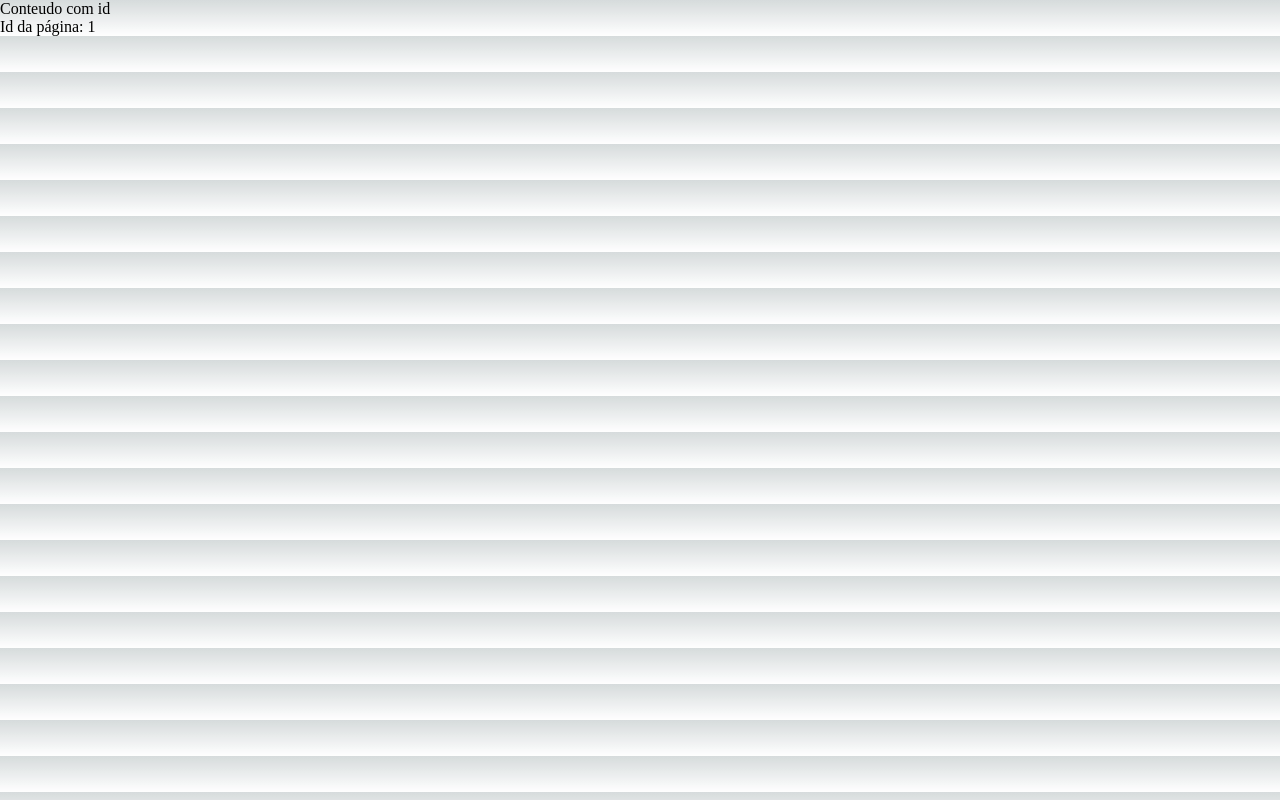
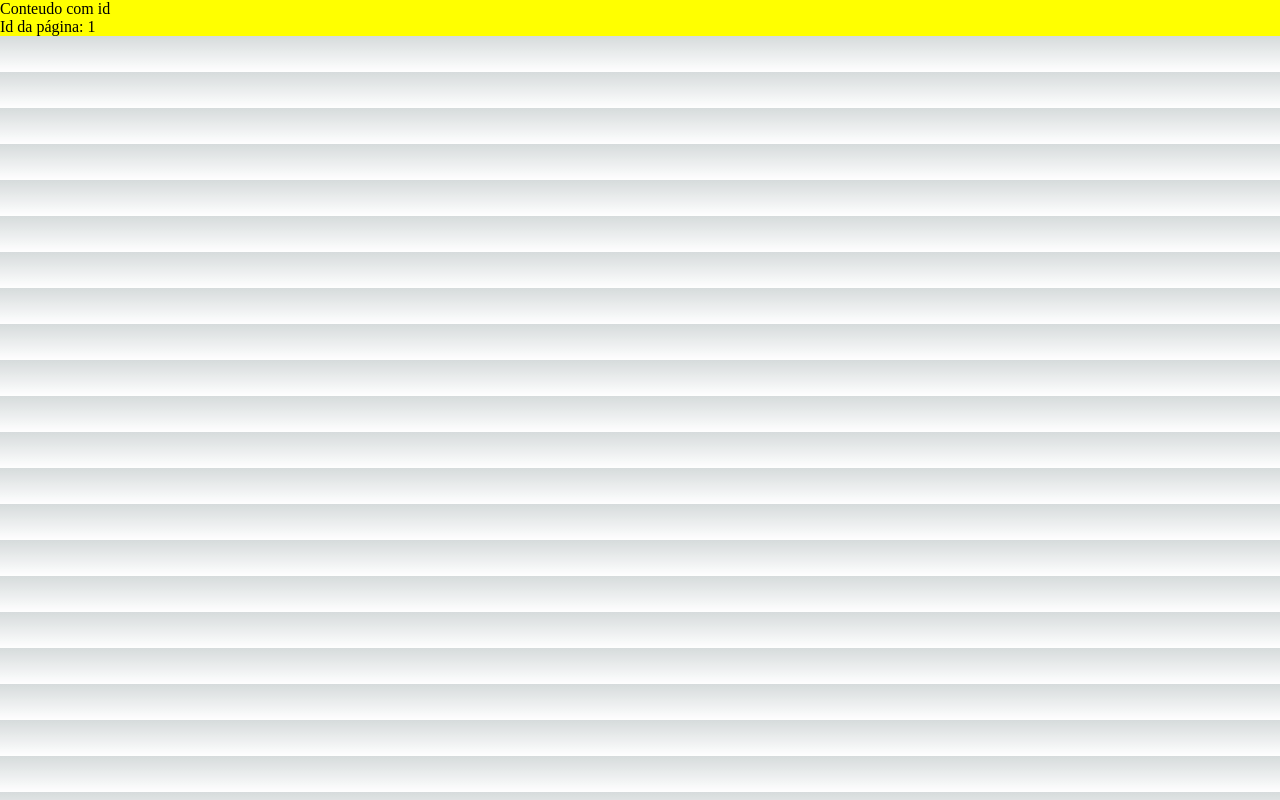
Before and after one commit to otavioborgsm/pos-desenvolvimento-fullstack-unesc, a Next.js app in the folder desenvolvimento-frontend/meu-projeto-next/: page /conteudo/1 in a window 1280 px wide. Built offline with nearby package versions, Linux system fonts and the light colour scheme.

Commit message:
Aula 03: Cria Template

```diff
--- /dev/null
+++ b/desenvolvimento-frontend/meu-projeto-next/components/Post/Template/Template.module.css
@@ -0,0 +1,3 @@
+.main {
+    background-color: yellow;
+}
--- /dev/null
+++ b/desenvolvimento-frontend/meu-projeto-next/components/Post/Template/index.tsx
@@ -0,0 +1,10 @@
+import styles from './Template.module.css'
+import React from 'react'
+
+export default function Template({ children }: { children: React.ReactElement }) {
+    return(
+        <div className={styles.main}>
+            {children}
+        </div>
+    )
+}
--- a/desenvolvimento-frontend/meu-projeto-next/pages/_app.tsx
+++ b/desenvolvimento-frontend/meu-projeto-next/pages/_app.tsx
@@ -1,6 +1,11 @@
 import '@/styles/globals.css'
 import type { AppProps } from 'next/app'
+import Template from '@/components/Post/Template'
 
 export default function App({ Component, pageProps }: AppProps) {
-  return <Component {...pageProps} />
+  return (
+    <Template>
+      <Component {...pageProps} />
+    </Template>
+  )
 }
```
